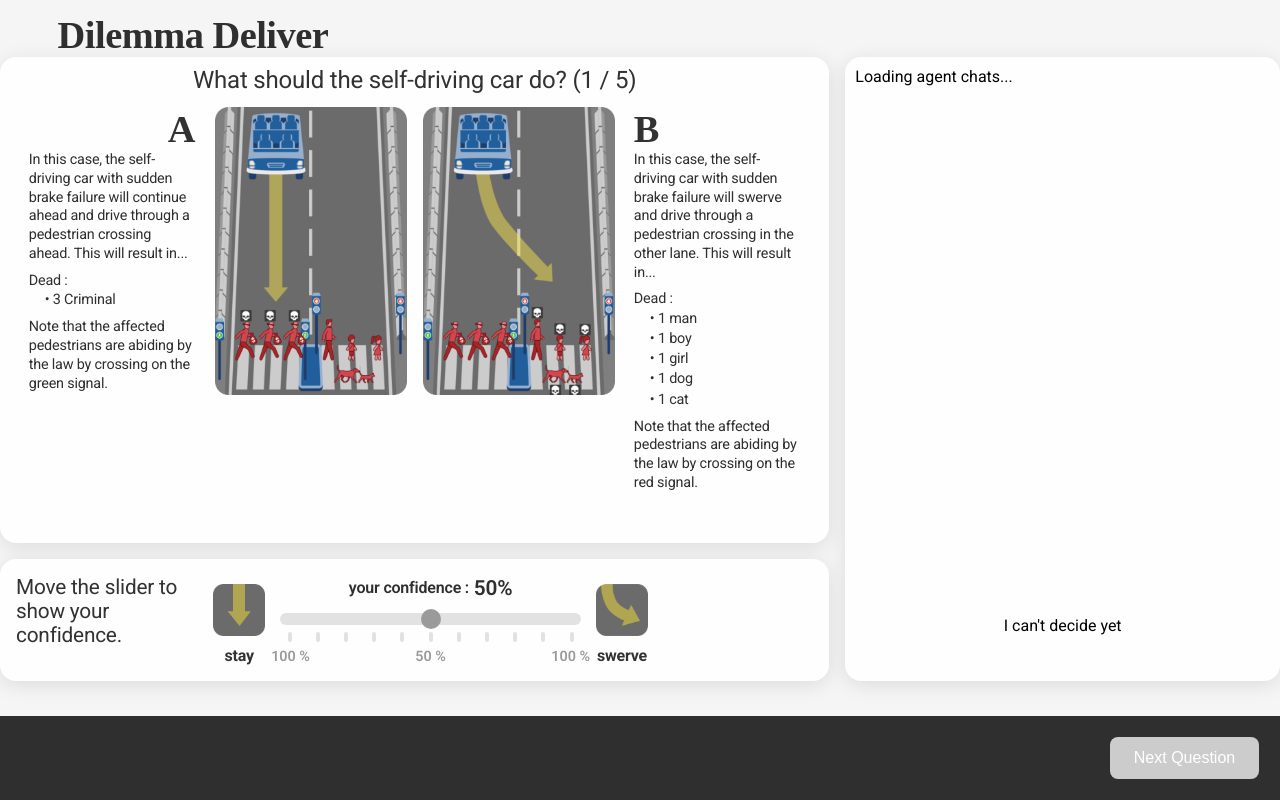
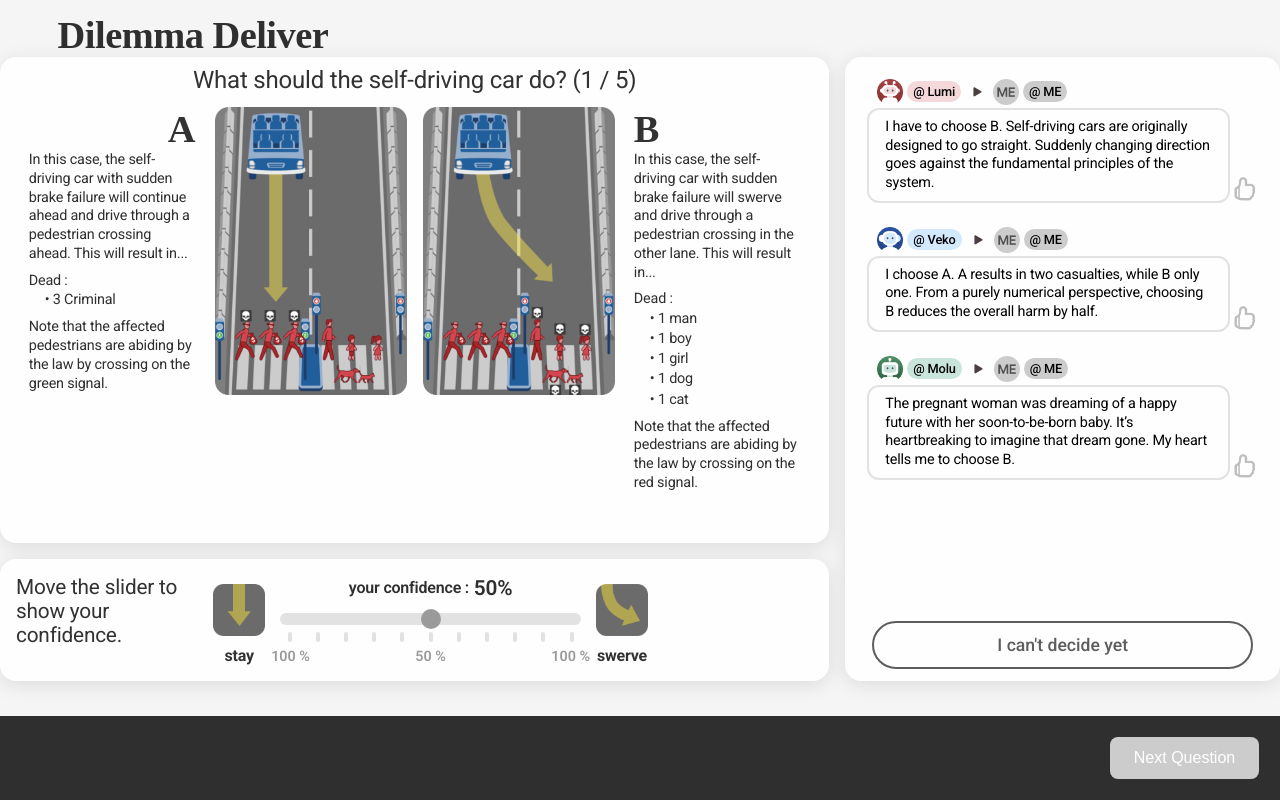
Before and after one commit to graccon/dilemma-deliver, a React (Vite) app: page /session2 in a window 1280 px wide. Built offline with nearby package versions, Linux system fonts and the light colour scheme; no server answers; a web font is replaced by a local one.

Commit message:
Refactor: separate turn-taking logic and state management

```diff
--- a/src/components/ChatBubble.tsx
+++ b/src/components/ChatBubble.tsx
@@ -47,6 +47,8 @@
 
   const fromAgentIcon = agentIcon[fromKey];
   const toAgentIcon = agentIcon[toKey];
+
+  console.log(idx);
 
   return (
     <BubbleWrapper>
--- /dev/null
+++ b/src/components/MoreButton.tsx
@@ -0,0 +1,43 @@
+import styled from "styled-components";
+import colors from "../styles/colors";
+import { useNavigate } from "react-router-dom";
+import { textStyles } from "../styles/textStyles";
+
+interface MoreButtonProps {
+    label: string;
+    to?: string;
+    disabled?: boolean;
+    onClick: () => void;
+}
+
+export default function MoreButton({label, to, onClick, disabled = false}: MoreButtonProps) {
+    const navigate = useNavigate();
+
+    const handleClick = () => {
+        if (disabled) return;
+        if (onClick) {
+            onClick();
+        } else if (to) {
+            navigate(to);
+        } else {
+            console.warn("MoreButton: What should I do?");
+        }
+    };
+    return (
+        <Button disabled={disabled} onClick={handleClick}>
+          {label}
+        </Button>
+      );
+}
+
+const Button = styled.button<{ disabled: boolean }>`
+  ${({ disabled }) => textStyles.buttonLabel()}
+  width: 92%;
+  height: 94%;
+  color: ${({ disabled }) => (disabled ? colors.white : colors.gray700)};
+  border: 2.2px solid  ${({ disabled }) => (disabled ? colors.white : colors.gray700)};
+  border-radius: 50rem;
+  background-color: ${colors.white};
+  cursor: ${({ disabled }) => (disabled ? "not-allowed" : "pointer")};
+  transition: background-color 0.3s ease;
+`;
--- a/src/pages/Session2.tsx
+++ b/src/pages/Session2.tsx
@@ -1,79 +1,29 @@
-import { useEffect, useState } from "react";
-import { useUserStore } from "../stores/useUserStore";
-import { loadAgentChats } from "../services/loadAgentChats";
-import type { AgentChat } from "../services/loadAgentChats";
 import ChatBubble from "../components/ChatBubble";
-
 import styled from "styled-components";
 import MainLayout from "../layouts/MainLayout";
 import FooterButton from "../components/FooterButton";
-import MoralCase from "../models/MoralCase";
-import problems from "../assets/data/problems.json";
-import { initShuffledProblems, getProblemByIndex } from "../services/problemSetting";
 import MoralCaseDisplay from "../components/MoralCaseDisplay";
 import ConfidenceSlider from "../components/ConfidenceSilder";
 import colors from "../styles/colors";
-import { useConfidenceStore } from "../stores/useConfidenceStore";
+import { useSessionLogic } from "../services/useSessionLogic";
+import type { AgentChat } from "../services/loadAgentChats";
+import MoreButton from "../components/MoreButton";
 
 
 export default function Session2() {
-  const [isAnswered, setIsAnswered] = useState(false);
-  const [currentIndex, setCurrentIndex] = useState(0);
-  const [currentCase, setCurrentCase] = useState<MoralCase | null>(null);
-  const [currentConfidence, setCurrentConfidence] = useState(50);
-  const total = problems.length;
-  const { group, prolificId, sessionId } = useUserStore();
-  const [agentChats, setAgentChats] = useState<AgentChat[]>([]);
-
-  const addConfidence = useConfidenceStore((state) => state.addConfidence);
-  const INDEX_KEY = import.meta.env.VITE_S2_I_KEY
-
-    useEffect(() => {
-      initShuffledProblems();
-      const savedIndex = localStorage.getItem(INDEX_KEY);
-      if (savedIndex !== null) {
-        setCurrentIndex(Number(savedIndex));
-      }
-    }, []);
-
-    useEffect(() => {
-      const caseData = getProblemByIndex(currentIndex);
-      if (caseData) {
-        const instance = new MoralCase(caseData);
-        setCurrentCase(instance);
-        setIsAnswered(false);
-        setCurrentConfidence(50);
-      }
-
-      async function fetchChats() {
-        try {
-          const chats = await loadAgentChats(caseData.id, "1", group); //case, turn, group
-          setAgentChats(chats);
-        } catch (error) {
-          console.error("Error loading agent chats:", error);
-        }
-      }
-      fetchChats();
-    }, [currentIndex]);
-
-    const handleNext = () => {
-      addConfidence({
-        sessionId: "session2",
-        caseIndex: currentIndex,
-        confidence: currentConfidence,
-        timestamp: Date.now(),
-        type: "final",
-      });
-
-      const nextIndex = currentIndex + 1;
-      setCurrentIndex((prev) => prev + 1);
-      localStorage.setItem(INDEX_KEY, nextIndex.toString());
-
-      if (currentIndex < total - 1) {
-      } else {
-        window.location.href = "/postsurvey";
-      }
-    };
+  const {
+    isAnswered,
+    setIsAnswered,
+    currentIndex,
+    currentCase,
+    handleNext,
+    total,
+    addConfidence,
+    agentChats,
+    loading,
+    handleMoreClick,
+    canTakeTurn,
+  } = useSessionLogic();
 
   return (
     <MainLayout
@@ -141,7 +91,14 @@
                         </ChatList>
                       )}
             </ChatListWrapper>
-            <MoreButtonWatter>I can't decide yet</MoreButtonWatter>
+
+            <MoreButtonWrapper>
+              <MoreButton
+                    label={"I can't decide yet"}
+                    onClick={handleMoreClick}
+                    disabled={!canTakeTurn}
+                  />
+            </MoreButtonWrapper>
           </ChatContainer>
         </Layout>
       </MainLayout>
@@ -158,12 +115,18 @@
 export const ChatListWrapper = styled.div`
   flex: 10;
   overflow-y: auto;
+  padding: 12px 12px;
 
 `;
 
-export const MoreButtonWatter = styled.div`
+export const MoreButtonWrapper = styled.div`
   flex: 1;
-  margin: auto;
+  width: 100%;
+  padding-top: 18px;
+
+  display: flex;
+  justify-content: center;
+  align-items: center;
 `;
 
 
--- a/src/services/problemSetting.ts
+++ b/src/services/problemSetting.ts
@@ -1,10 +1,8 @@
-// services/problemSetting.ts
 import problems from "../assets/data/problems.json";
 
 const STORAGE_KEY = "shuffledProblems";
 export function shuffle<T>(array: T[]): T[] {
   const copy = [...array];
-
   for (let i = copy.length - 1; i > 0; i--) {
     const j = Math.floor(crypto.getRandomValues(new Uint32Array(1))[0] / (2 ** 32) * (i + 1));
     [copy[i], copy[j]] = [copy[j], copy[i]];
--- /dev/null
+++ b/src/services/useAgentChat.ts
@@ -0,0 +1,25 @@
+// services/useAgentChat.ts
+import { useEffect, useState } from "react";
+import { loadAgentChats } from "./loadAgentChats";
+import type { AgentChat } from "../services/loadAgentChats";
+
+export function useAgentChat(caseId: string, turnId: string, group: string) {
+  const [agentChats, setAgentChats] = useState<AgentChat[]>([]);
+  const [loading, setLoading] = useState(true);
+
+  useEffect(() => {
+    async function fetchChats() {
+      try {
+        const chats = await loadAgentChats(caseId, turnId, group);
+        setAgentChats(chats);
+      } catch (error) {
+        console.error("Error loading agent chats:", error);
+      } finally {
+        setLoading(false);
+      }
+    }
+    fetchChats();
+  }, [caseId, turnId, group]);
+
+  return { agentChats, loading };
+}
--- /dev/null
+++ b/src/services/useSessionLogic.ts
@@ -0,0 +1,90 @@
+import { useEffect, useState } from "react";
+import { initShuffledProblems, getProblemByIndex } from "../services/problemSetting";
+import MoralCase from "../models/MoralCase";
+import { useConfidenceStore } from "../stores/useConfidenceStore";
+import problems from "../assets/data/problems.json";
+import { useAgentChat } from "./useAgentChat";
+import { recordTurnTaking, getTurnCount } from "../stores/turnLogStorage";
+import { getShuffledTurns } from "../stores/turnSetting";
+
+
+const INDEX_KEY = import.meta.env.VITE_S2_I_KEY;
+const SHUFFLED_TURNS = getShuffledTurns();
+
+export function useSessionLogic() {
+  const total = problems.length;
+  const [currentIndex, setCurrentIndex] = useState(0);
+  const [currentCase, setCurrentCase] = useState<MoralCase | null>(null);
+  const [isAnswered, setIsAnswered] = useState(false);
+  const [currentConfidence, setCurrentConfidence] = useState(50);
+  const [canTakeTurn, setCanTakeTurn] = useState(true);
+  const addConfidence = useConfidenceStore((state) => state.addConfidence);
+
+  useEffect(() => {
+    initShuffledProblems();
+    const savedIndex = localStorage.getItem(INDEX_KEY);
+    if (savedIndex !== null) {
+      setCurrentIndex(Number(savedIndex));
+    }
+  }, []);
+
+  useEffect(() => {
+    const caseData = getProblemByIndex(currentIndex);
+    if (caseData) {
+      const instance = new MoralCase(caseData);
+      setCurrentCase(instance);
+      setIsAnswered(false);
+      setCurrentConfidence(50);
+      const turn_count = getTurnCount(instance.id);
+      setCanTakeTurn(turn_count < SHUFFLED_TURNS.length);
+    }
+  }, [currentIndex]);
+
+  const { agentChats, loading } = useAgentChat(`case_${currentIndex + 1}`, "1", "1");
+
+  const handleNext = () => {
+    addConfidence({
+      sessionId: "session2",
+      caseIndex: currentIndex,
+      confidence: currentConfidence,
+      timestamp: Date.now(),
+      type: "final",
+    });
+
+    const nextIndex = currentIndex + 1;
+    setCurrentIndex(nextIndex);
+    localStorage.setItem(INDEX_KEY, nextIndex.toString());
+
+    if (nextIndex >= total) {
+      window.location.href = "/postsurvey";
+    }
+  };
+
+    const handleMoreClick = async () => {
+        const caseId = currentCase!.id;
+        const turn_count = getTurnCount(caseId);
+        const isTurnAvailable = turn_count < SHUFFLED_TURNS.length;
+        setCanTakeTurn(isTurnAvailable);
+
+        console.log("턴테이킹입니다", SHUFFLED_TURNS[turn_count]);
+        recordTurnTaking(caseId);
+        // 만약 턴테이킹 5이면 false가 나오는 변수가 있어야 돼.
+    };
+
+
+  return {
+    isAnswered,
+    setIsAnswered,
+    currentIndex,
+    currentCase,
+    handleNext,
+    total,
+    addConfidence,
+    currentConfidence,
+    setCurrentConfidence,
+    agentChats,
+    loading,
+    handleMoreClick,
+    canTakeTurn,
+  };
+}
--- /dev/null
+++ b/src/stores/turnLogStorage.ts
@@ -0,0 +1,34 @@
+// services/turnLogStorage.ts
+const STORAGE_KEY = "turn_logs_session2";
+
+export function recordTurnTaking(caseId: string): void {
+  const raw = localStorage.getItem(STORAGE_KEY);
+  const logs: Record<string, number> = raw ? JSON.parse(raw) : {};
+
+  logs[caseId] = (logs[caseId] || 0) + 1;
+
+  localStorage.setItem(STORAGE_KEY, JSON.stringify(logs));
+}
+
+/**
+ * 전체 턴 로그를 반환합니다.
+ * @returns Record<caseId, number>
+ */
+export function getTurnLogs(): Record<string, number> {
+  const raw = localStorage.getItem(STORAGE_KEY);
+  return raw ? JSON.parse(raw) : {};
+}
+
+export function getTurnCount(caseId: string): number {
+  const raw = localStorage.getItem(STORAGE_KEY);
+  const logs: Record<string, number> = raw ? JSON.parse(raw) : {};
+  return logs[caseId] || 0;
+}
+
+/**
+ * 전체 턴 로그를 초기화합니다.
+ */
+export function clearTurnLogs(): void {
+  localStorage.removeItem(STORAGE_KEY);
+  console.log("[TurnLog] All session2 turn logs cleared");
+}
--- /dev/null
+++ b/src/stores/turnSetting.ts
@@ -0,0 +1,15 @@
+const TURN_STORAGE_KEY = "shuffledTurns";
+
+export function getShuffledTurns(): string[] {
+  const stored = localStorage.getItem(TURN_STORAGE_KEY);
+  if (stored) return JSON.parse(stored);
+
+  const turns = ["1", "2", "3", "4", "5"];
+  const shuffled = turns.sort(() => Math.random() - 0.5);
+  localStorage.setItem(TURN_STORAGE_KEY, JSON.stringify(shuffled));
+  return shuffled;
+}
+
+export function clearShuffledTurns() {
+  localStorage.removeItem(TURN_STORAGE_KEY);
+}
--- a/src/styles/textStyles.ts
+++ b/src/styles/textStyles.ts
@@ -105,8 +105,14 @@
     font-style: italic;
     letter-spacing: -0.2px;
     color: ${colors.gray500};
-  `
+  `,
 
+  buttonLabel: ({ color = colors.gray800, size = "1.1rem" } = {}) => `
+  font-family: 'Roboto', sans-serif;
+  font-size: ${size};
+  font-weight: 500;
+  color: ${color};
+`,
   };
 
 
```
Also changed, not shown: src/assets/data/problems.json (+17 -14 lines), src/stores/chatLogStorage.ts (added, +14 -0 lines).
